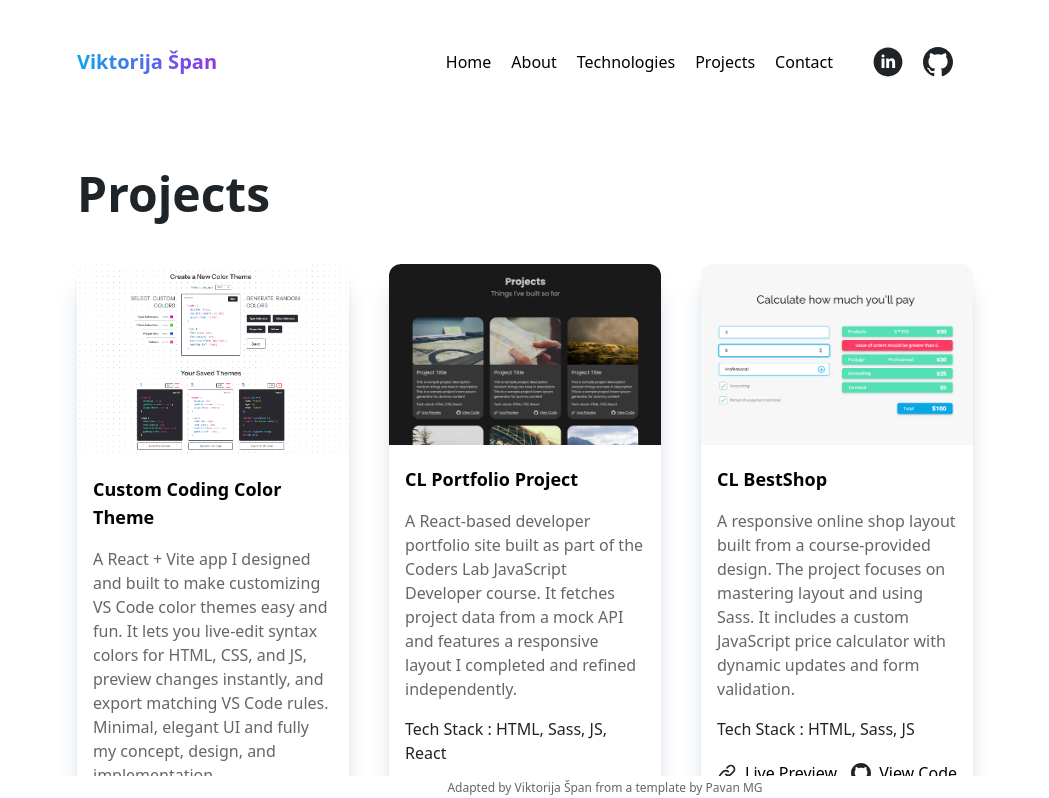
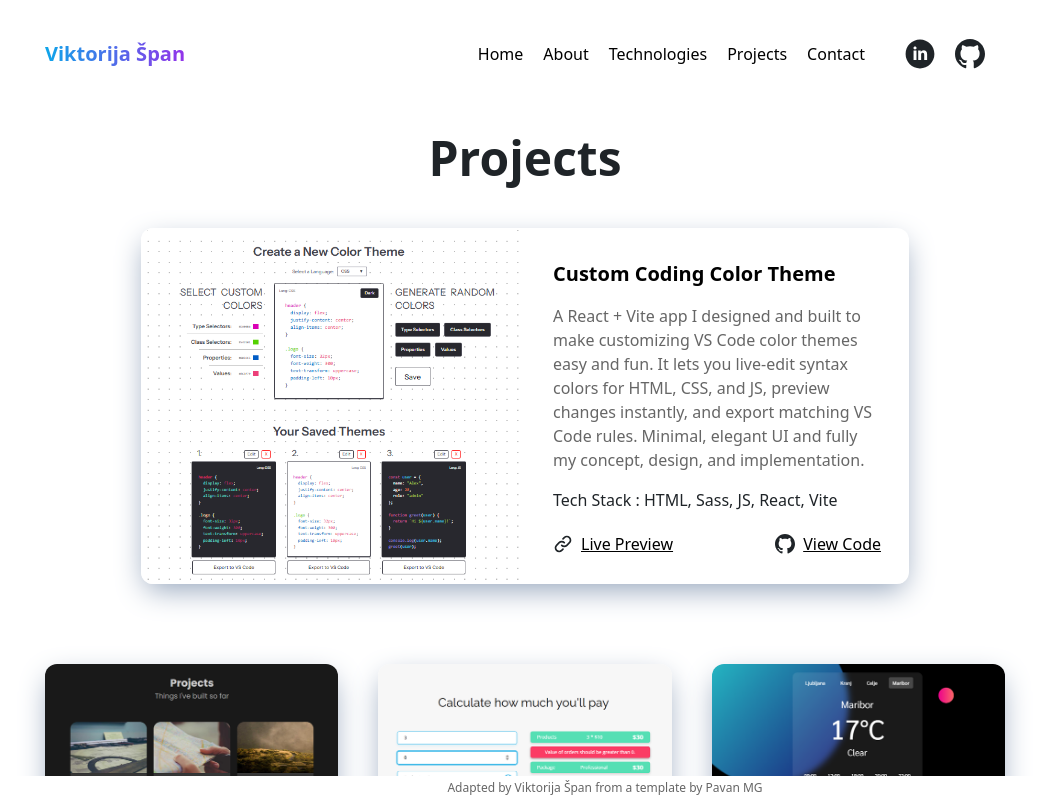
Before and after one commit to vikspan/vikspan.github.io, a React (Create React App) app: page /projects in a window 1280 px wide. Shown: the top 798 px of the page, without its empty margins (115-1164 px from the left). Built offline with nearby package versions, Linux system fonts and the light colour scheme.

Commit message:
adapt and personalize template components and pages

```diff
--- a/src/Components/Header.js
+++ b/src/Components/Header.js
@@ -4,14 +4,14 @@ import { socialMediaUrl } from "../Details";
 
 function Header() {
   const [isOpen, setIsOpen] = useState(false);
-  const { linkdein, github } = socialMediaUrl;
+  const { linkedin, github } = socialMediaUrl;
   const toggleClass = () => {
     setIsOpen(!isOpen);
   };
 
   return (
-    <header className="container mx-auto md:flex justify-between py-2 max-width">
-      <div className="flex justify-between items-center py-2 md:py-10">
+    <header className="container mx-auto md:flex justify-between pt-2 pb-4 max-width">
+      <div className="flex justify-between items-center py-2 md:py-8">
         <NavLink to="/">
           <span className="text-xl font-bold bg-clip-text bg-gradient-header text-transparent">
             Viktorija Špan
@@ -65,7 +65,7 @@ function Header() {
         </ul>
         <ul className="flex justify-center items-center my-5 md:my-0 space-x-5 md:mr-5">
           <li>
-            <a href={linkdein} target="_blank" rel="noreferrer noopener">
+            <a href={linkedin} target="_blank" rel="noreferrer noopener">
               <svg
                 className="dark:fill-light-heading fill-dark-heading"
                 width="30"
--- a/src/Components/Project.js
+++ b/src/Components/Project.js
@@ -2,11 +2,11 @@ import React from "react";
 
 function Project({ title, image, description, techstack, previewLink, githubLink }) {
   return (
-    <article className="rounded-xl mt-10 overflow-hidden shadow-xl shadow-slate-300 dark:shadow-slate-900">
+    <article className="rounded-xl mt-10 overflow-hidden shadow-[0_10px_30px_-5px_oklch(70.4%_0.04_256.788)] dark:shadow-slate-900">
       <img src={image} alt="" loading="lazy" />
       <div className="dark:bg-dark-card p-4">
         <h1 className="dark:text-light-heading font-semibold text-lg pt-1">{title}</h1>
-        <p className="text-content pt-4 font-light">{description}</p>
+        <p className="text-content pt-2 font-light">{description}</p>
         <h3 className="text-dark-heading dark:text-light-heading font-medium pt-4">
           Tech Stack : <span className="font-light">{techstack}</span>
         </h3>
--- a/src/Components/Work.js
+++ b/src/Components/Work.js
@@ -1,10 +1,12 @@
 import React from "react";
 
-function Work({ position, company, location, type, duration }) {
+function Work({ position, company, location, type, duration, link }) {
   return (
     <article className="pt-8 border-b-2 border-dark-content pb-5 dark:border-light-content border-opacity-20 dark:border-opacity-20">
       <div className="flex justify-between items-center">
-        <h1 className="text-content md:text-lg lg:text-xl">{position}</h1>
+        <h1 className="text-content md:text-lg lg:text-xl">
+          {link ? <a href={link} target="_blank" rel="noopener noreferrer">{position}</a> : position}
+        </h1>
         <div className="btn bg-greenbg text-green-text text-xs inline-block rounded-3xl px-3 py-1 min-w-fit">
           {type}
         </div>
--- a/src/Pages/Home.js
+++ b/src/Pages/Home.js
@@ -57,7 +57,7 @@ function Home() {
   }, []);
 
   return (
-    <main className="container mx-auto max-width section md:flex justify-between items-center">
+    <main className="container mx-auto max-width section md:flex justify-center items-center">
       <div>
         <h1
           ref={h11}
--- a/src/Pages/Projects.js
+++ b/src/Pages/Projects.js
@@ -3,27 +3,116 @@ import Project from "../Components/Project";
 import { projectDetails } from "../Details";
 
 function Projects() {
+  const [featured, ...others] = projectDetails;
+
   return (
-    <main className="container mx-auto max-width pt-10 mb-20">
+    <main className="container mx-auto max-width pt-3 mb-20">
       <section>
-        <h1 className="text-2xl text-dark-heading dark:text-light-heading md:text-4xl xl:text-5xl xl:leading-tight font-bold">
+        <h1 className="text-center text-2xl text-dark-heading dark:text-light-heading md:text-4xl xl:text-5xl xl:leading-tight font-bold mb-10">
           Projects
         </h1>
-        <div className="grid grid-cols-1 md:grid-cols-2 lg:grid-cols-3 gap-x-10">
-          {React.Children.toArray(
-            projectDetails.map(
-              ({ title, image, description, techstack, previewLink, githubLink }) => (
-                <Project
-                  title={title}
-                  image={image}
-                  description={description}
-                  techstack={techstack}
-                  previewLink={previewLink}
-                  githubLink={githubLink}
+
+        {/* Featured project */}
+        <div className="flex justify-center mb-10">
+          <div className="w-full md:w-4/5 lg:w-4/5">
+            <div className="flex flex-col md:flex-row items-stretch bg-white dark:bg-dark-card rounded-xl overflow-hidden shadow-[0_10px_30px_-5px_oklch(70.4%_0.04_256.788)] dark:shadow-slate-900">
+              {/* Image half */}
+              <div className="md:w-1/2 w-full h-64 md:h-auto">
+                <img
+                  src={featured.image}
+                  alt={featured.title}
+                  className="w-full h-full object-cover object-top"
                 />
-              )
-            )
-          )}
+              </div>
+
+              {/* Text half */}
+              <div className=" md:w-1/2 w-full p-4 md:p-7 md:text-left flex flex-col justify-center dark:bg-dark-card" >
+                <h2 className="dark:text-light-heading font-semibold text-xl pt-1">
+                  {featured.title}
+                </h2>
+
+                <p className="text-content pt-4 font-light">{featured.description}</p>
+
+                <h3 className="text-dark-heading dark:text-light-heading font-medium pt-4">
+                  Tech Stack : <span className="font-light">{featured.techstack}</span>
+                </h3>
+
+                {/* Links — exact same SVGs / markup / classes as in your Project.js */}
+                <div className="flex justify-between items-center mt-5">
+                  <div className="flex items-center">
+                    <svg
+                      className="stroke-dark-heading dark:stroke-white inline-block min-w-fit"
+                      width="20"
+                      height="20"
+                      viewBox="0 0 20 20"
+                      fill="none"
+                      xmlns="http://www.w3.org/2000/svg"
+                    >
+                      <path
+                        d="M11.2867 8.7133C10.6041 8.031 9.67846 7.64771 8.71334 7.64771C7.74821 7.64771 6.82259 8.031 6.14 8.7133L3.56584 11.2866C2.88324 11.9692 2.49976 12.895 2.49976 13.8604C2.49976 14.8257 2.88324 15.7515 3.56584 16.4341C4.24844 17.1167 5.17424 17.5002 6.13959 17.5002C7.10493 17.5002 8.03074 17.1167 8.71334 16.4341L10 15.1475"
+                        strokeWidth="1.66667"
+                        strokeLinecap="round"
+                        strokeLinejoin="round"
+                      />
+                      <path
+                        d="M8.71338 11.2867C9.39597 11.969 10.3216 12.3523 11.2867 12.3523C12.2518 12.3523 13.1775 11.969 13.86 11.2867L16.4342 8.71334C17.1168 8.03074 17.5003 7.10493 17.5003 6.13959C17.5003 5.17424 17.1168 4.24844 16.4342 3.56584C15.7516 2.88324 14.8258 2.49976 13.8605 2.49976C12.8951 2.49976 11.9693 2.88324 11.2867 3.56584L10 4.8525"
+                        strokeWidth="1.66667"
+                        strokeLinecap="round"
+                        strokeLinejoin="round"
+                      />
+                    </svg>
+                    <a
+                      href={featured.previewLink}
+                      target="_blank"
+                      rel="noreferrer noopener"
+                      className="underline pl-2 font-light dark:text-white"
+                    >
+                      Live Preview
+                    </a>
+                  </div>
+
+                  <div className="flex items-center">
+                    <svg
+                      className="dark:fill-light-heading fill-dark-heading inline-block min-w-fit"
+                      width="20"
+                      height="20"
+                      viewBox="0 0 20 20"
+                      fill="none"
+                      xmlns="http://www.w3.org/2000/svg"
+                    >
+                      <path
+                        fillRule="evenodd"
+                        clipRule="evenodd"
+                        d="M10 0C4.475 0 0 4.475 0 10C0 14.425 2.8625 18.1625 6.8375 19.4875C7.3375 19.575 7.525 19.275 7.525 19.0125C7.525 18.775 7.5125 17.9875 7.5125 17.15C5 17.6125 4.35 16.5375 4.15 15.975C4.0375 15.6875 3.55 14.8 3.125 14.5625C2.775 14.375 2.275 13.9125 3.1125 13.9C3.9 13.8875 4.4625 14.625 4.65 14.925C5.55 16.4375 6.9875 16.0125 7.5625 15.75C7.65 15.1 7.9125 14.6625 8.2 14.4125C5.975 14.1625 3.65 13.3 3.65 9.475C3.65 8.3875 4.0375 7.4875 4.675 6.7875C4.575 6.5375 4.225 5.5125 4.775 4.1375C4.775 4.1375 5.6125 3.875 7.525 5.1625C8.325 4.9375 9.175 4.825 10.025 4.825C10.875 4.825 11.725 4.9375 12.525 5.1625C14.4375 3.8625 15.275 4.1375 15.275 4.1375C15.825 5.5125 15.475 6.5375 15.375 6.7875C16.0125 7.4875 16.4 8.375 16.4 9.475C16.4 13.3125 14.0625 14.1625 11.8375 14.4125C12.2 14.725 12.5125 15.325 12.5125 16.2625C12.5125 17.6 12.5 18.675 12.5 19.0125C12.5 19.275 12.6875 19.5875 13.1875 19.4875C15.1726 18.8173 16.8976 17.5414 18.1197 15.8395C19.3418 14.1375 19.9994 12.0952 20 10C20 4.475 15.525 0 10 0Z"
+                      />
+                    </svg>
+
+                    <a
+                      href={featured.githubLink}
+                      target="_blank"
+                      rel="noreferrer noopener"
+                      className="underline pl-2 font-light dark:text-white"
+                    >
+                      View Code
+                    </a>
+                  </div>
+                </div>
+              </div>
+            </div>
+          </div>
+        </div>
+
+        {/* Remaining projects */}
+        <div className="flex justify-center">
+          <div className="grid grid-cols-1 md:grid-cols-3 gap-x-10 gap-y-10">
+            {others.map((project, index) => (
+              <div key={index} className="flex justify-center">
+                <div>
+                  <Project {...project} />
+                </div>
+              </div>
+            ))}
+          </div>
         </div>
       </section>
     </main>
--- a/src/index.css
+++ b/src/index.css
@@ -4,7 +4,7 @@
 @tailwind utilities;
 
 .max-width {
-  @apply lg:mx-auto lg:px-24 xl:px-48 px-5;
+  @apply lg:mx-auto lg:px-24 xl:px-40 px-5;
 }
 .bg-gradient {
   @apply bg-gradient-to-r from-sky-500 via-purple-500 to-pink-600;
```
Also changed, not shown: src/Pages/About.js (+9 -8 lines), src/Pages/Contact.js (+8 -8 lines), src/Pages/Technologies.js (+6 -13 lines).
